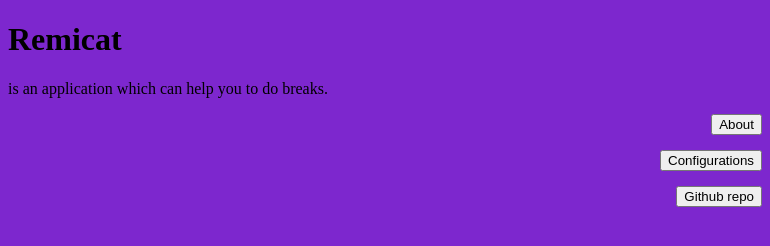
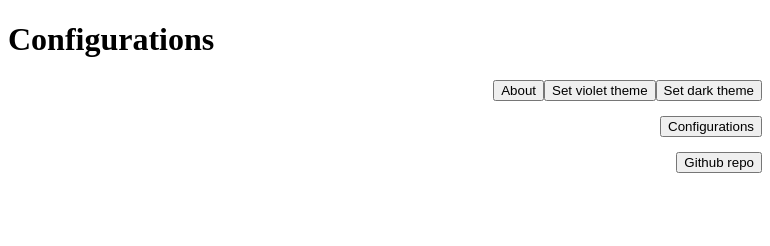
Before and after one commit to zhenya194/Remicat, an Electron app: page pages/index.html in a window 770 px wide. Both pictures are taken after a click on the button "Configurations". Drawn offline with Linux system fonts and the light colour scheme.

Commit message:
Update paths and add themes

```diff
--- a/package.json
+++ b/package.json
@@ -2,7 +2,7 @@
   "name": "catremin",
   "version": "0.0.1",
   "description": "Remicat is an application which can help you to do breaks",
-  "main": "scripts/index.js",
+  "main": "index_launch.js",
   "scripts": {
     "start": "electron .",
     "test": "echo \"Error: no test specified\" && exit 1",
--- a/pages/index.html
+++ b/pages/index.html
@@ -6,8 +6,7 @@
     <title>Catremin</title>
     <link rel="stylesheet" href="../styles/styles_index.css">
 </head>
-<body>
-
+<body violettheme()>
     <div id="about">
         <h1>Remicat</h1>
         <p>is an application which can help you to do breaks.</p>
@@ -15,7 +14,13 @@
 
 
     <div id="config" style="display: none;">
-        <h1>Hello 2!</h1>
+        <h1>Configurations</h1>
+            <button type="button" id="darktheme" onclick="darktheme()">
+                Set dark theme
+            </button>
+            <button type="button" id="violettheme" onclick="violettheme()">
+                Set violet theme
+            </button>
     </div>
 
     <button onclick="showAbout()">About</button> <br> <br>
@@ -24,7 +29,7 @@
         <button>Github repo</button>
     </a>
 
-    <script src="../scripts/index.js></script>
+    <script src="../scripts/index.js"></script>
 
 </body>
 </html>
--- a/scripts/index.js
+++ b/scripts/index.js
@@ -1,21 +1,3 @@
-// CREATE WINDOW
-const { app, BrowserWindow } = require('electron');
-
-function createWindow() {
-  const win = new BrowserWindow({
-    width: 770,
-    height: 800,
-    webPreferences: {
-      nodeIntegration: true
-    }
-  });
-
-  win.loadFile('pages/index.html');
-}
-
-app.whenReady().then(createWindow);
-
-
 function showAbout() {
     document.getElementById("about").style.display = "block"
     document.getElementById("config").style.display = "none"
@@ -25,3 +7,12 @@ function showConfig() {
     document.getElementById("about").style.display = "none"
     document.getElementById("config").style.display = "block"
 }
+
+function darktheme() {
+    document.body.classList.remove('violettheme');
+    document.body.classList.toggle('darktheme')
+}
+function violettheme() {
+    document.body.classList.remove('darktheme');
+    document.body.classList.toggle('violetheme')
+}
--- a/styles/styles_index.css
+++ b/styles/styles_index.css
@@ -2,6 +2,10 @@ button {
     float: right;
 }
 
-body {
+body.violettheme {
     background-color: rgb(125, 39, 206);
 }
+
+body.darktheme {
+    background-color: #560a51;
+}
```
Also changed, not shown: index_launch.js (added, +16 -0 lines), 1 other file.
